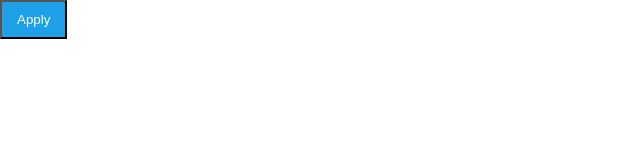
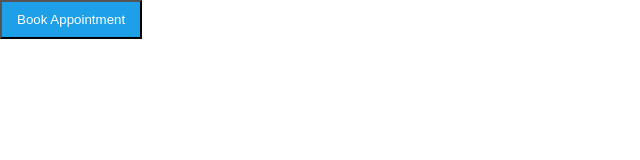
Before and after one commit to vishnukantkendre/popupform, a plain HTML site: page index.html in a window 1280 px wide. Shown: the whole page, without its empty margins (0-640 px from the left). Drawn offline with Linux system fonts and the light colour scheme.

Commit message:
Update index.html

```diff
--- a/index.html
+++ b/index.html
@@ -13,13 +13,9 @@
 
 <body>
 
-
-
-    <button id="applyButton" onclick="showModel()"  class="btn">Apply</button>
+    <button id="applyButton" onclick="showModel()"  class="btn">Book Appointment</button>
 
     <div id="popupForm" class="overlay"></div>
-
-
 
     <div class="loginform">
 
@@ -87,8 +83,6 @@ document.getElementById("form").addEventListener("submit", function(event) {
     }, 3000);
   });
 
-
-
 </script>
 
 </body>
```
